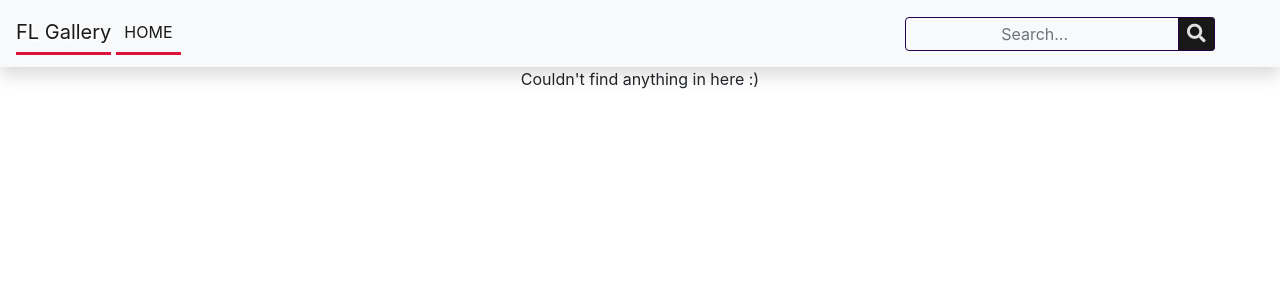
After one commit to cephaske254/gallery, a Django app: page /search/ in a window 1280 px wide. The commit adds this page. Shown: the top 300 px of the page. Run offline with Django 3.2, Linux system fonts and the light colour scheme; some libraries are stand-ins or nearby versions.

Commit message:
search request

```diff
--- a/gallery/models.py
+++ b/gallery/models.py
@@ -38,8 +38,9 @@ class Post(models.Model):
     def delete_post(self):
         self.new_post.delete()
 
-    def search_image(category):
-        post = Post.objects.filter(image_category=category)
+    def search_image(search):
+        post = Post.objects.filter(image_caption__icontains=search)
+        print(len(post))
         return post
 
     def get_image_by_id(id):
--- a/gallery/templates/includes/photo_card.html
+++ b/gallery/templates/includes/photo_card.html
@@ -26,7 +26,7 @@
         </div>
     </div>
     {% empty %}
-    <p class="text-center">Gallery is empty :)</p>
+    <p class="text-center">Couldn't find anything in here :)</p>
     {% endfor %}
 </div>
 
--- a/gallery/templates/navbar.html
+++ b/gallery/templates/navbar.html
@@ -9,9 +9,9 @@
                 <a href="/" class="nav-link">HOME</a>
             </li>
         </ul>
-        <form action="" class="form-inline search-form col-md-4">
+        <form action="{% url 'search' %}" class="form-inline search-form col-md-4">
             <div class="btn-group">
-                <input type="search" placeholder="Search..." class="form-control form-control-sm btn">
+                <input type="search" placeholder="Search..." name="search" class="form-control form-control-sm btn">
                 <button class="btn btn-sm"><i class="fas fa-search fa-lg"></i></button>
             </div>
         </form>
--- /dev/null
+++ b/gallery/templates/search.html
@@ -0,0 +1,6 @@
+{% extends 'base.html' %}
+{% block content%}
+<div class="container-fluid justify-content-center">
+    {% include 'includes/photo_card.html' %}
+</div>
+{% endblock content%}
--- a/gallery/urls.py
+++ b/gallery/urls.py
@@ -5,7 +5,7 @@ from . import views
 
 urlpatterns =[
     path('',views.index, name='index'),
-    path('search',views.index, name='search'),
+    path('search/',views.search_results, name='search'),
     path('copy_link/<int:id>',views.copy_link, name='copy_link'),
 ]
 if settings.DEBUG:
--- a/gallery/views.py
+++ b/gallery/views.py
@@ -16,10 +16,17 @@ def search_results(request):
     if request.GET and request.GET['search']:
         search_res = Post.search_image(request.GET['search'])
         info = 'Search Results'
-        return render(request,'search.html', {'info':info,'posts':search_results})
+        return render(request,'search.html', {'info':info,'posts':search_res})
+    else:
+        info = 'OOPS! Did you enter any keyword?'
+        return render(request,'search.html', {'info':info})
+
 
 def copy_link(request, id):
     host = HttpRequest.get_host(request)
     link = Post.copy_link(host,id)
     messages.add_message(request,messages.SUCCESS, f'Copied <span class="alert-link">{link}</span> to clipboard!',extra_tags='alert-success',fail_silently=True,)
-    return redirect('../')
+    if(request.META['HTTP_REFERER']):
+        return redirect(request.META['HTTP_REFERER'])
+    else :
+        return redirect('../')
```
